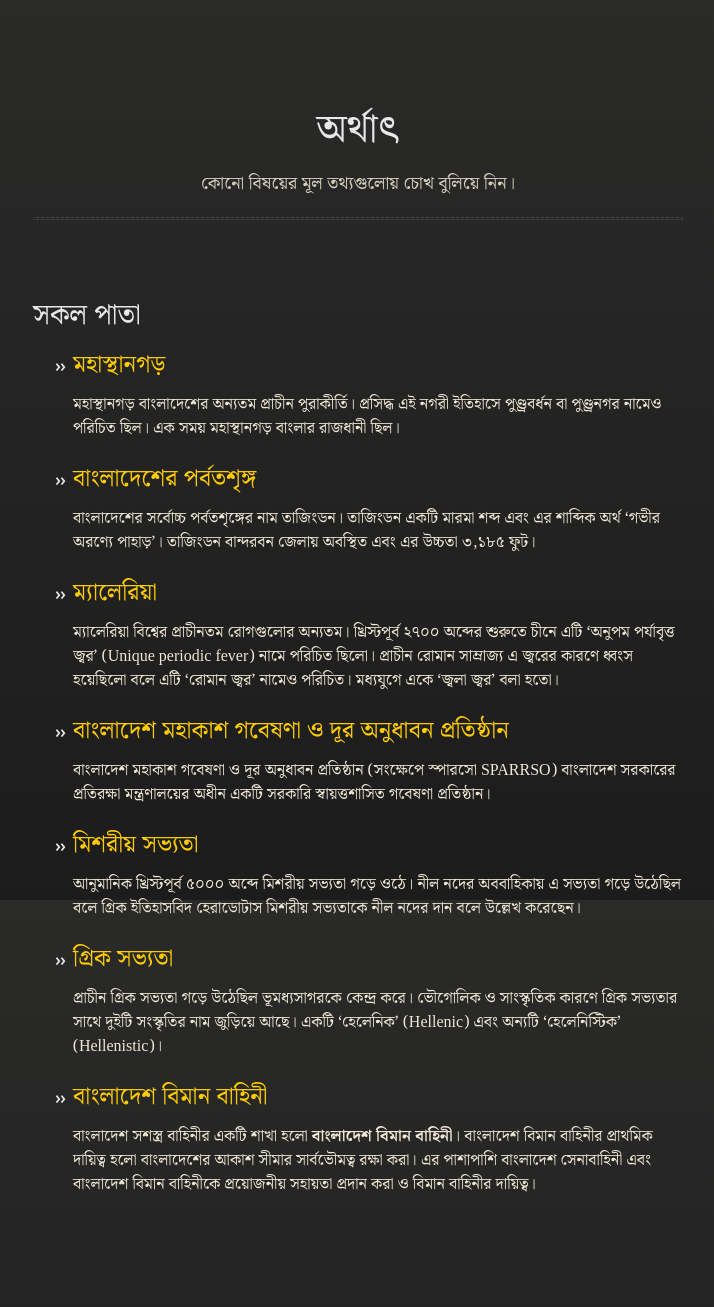
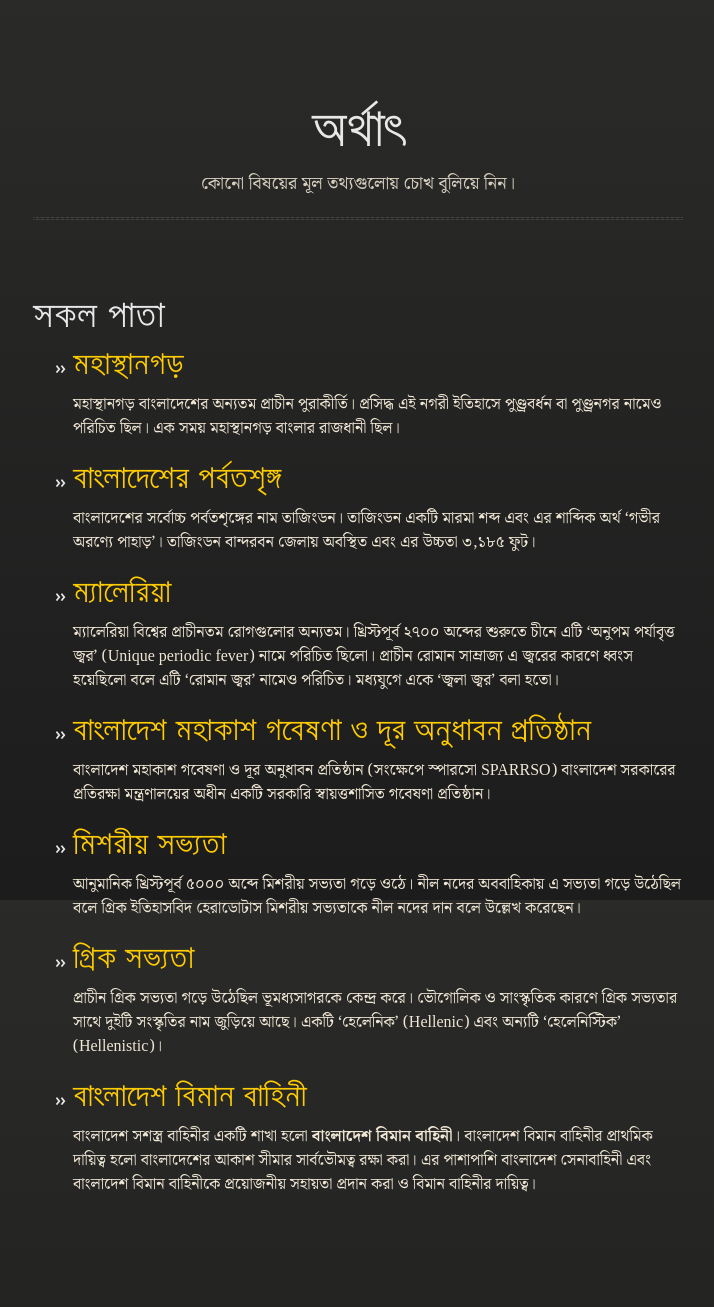
Before and after one commit to tahmid02016/simplify, a Jekyll site: the page built from index.md, in a window 1280 px wide. Shown: the whole page, without its empty margins (282-996 px from the left). Built offline with Jekyll 4.4.1, drawn with Linux system fonts in a browser that asks for light colours.

Commit message:
Update jekyll-theme-midnight.scss

```diff
--- a/_sass/jekyll-theme-midnight.scss
+++ b/_sass/jekyll-theme-midnight.scss
@@ -17,6 +17,7 @@ body {
 h1, h2, h3, h4, h5, h6 {
   color:#e8e8e8;
   margin:0 0 10px;
+  font-family: SiyamRupali;
   font-weight: normal;
 }
 
```
